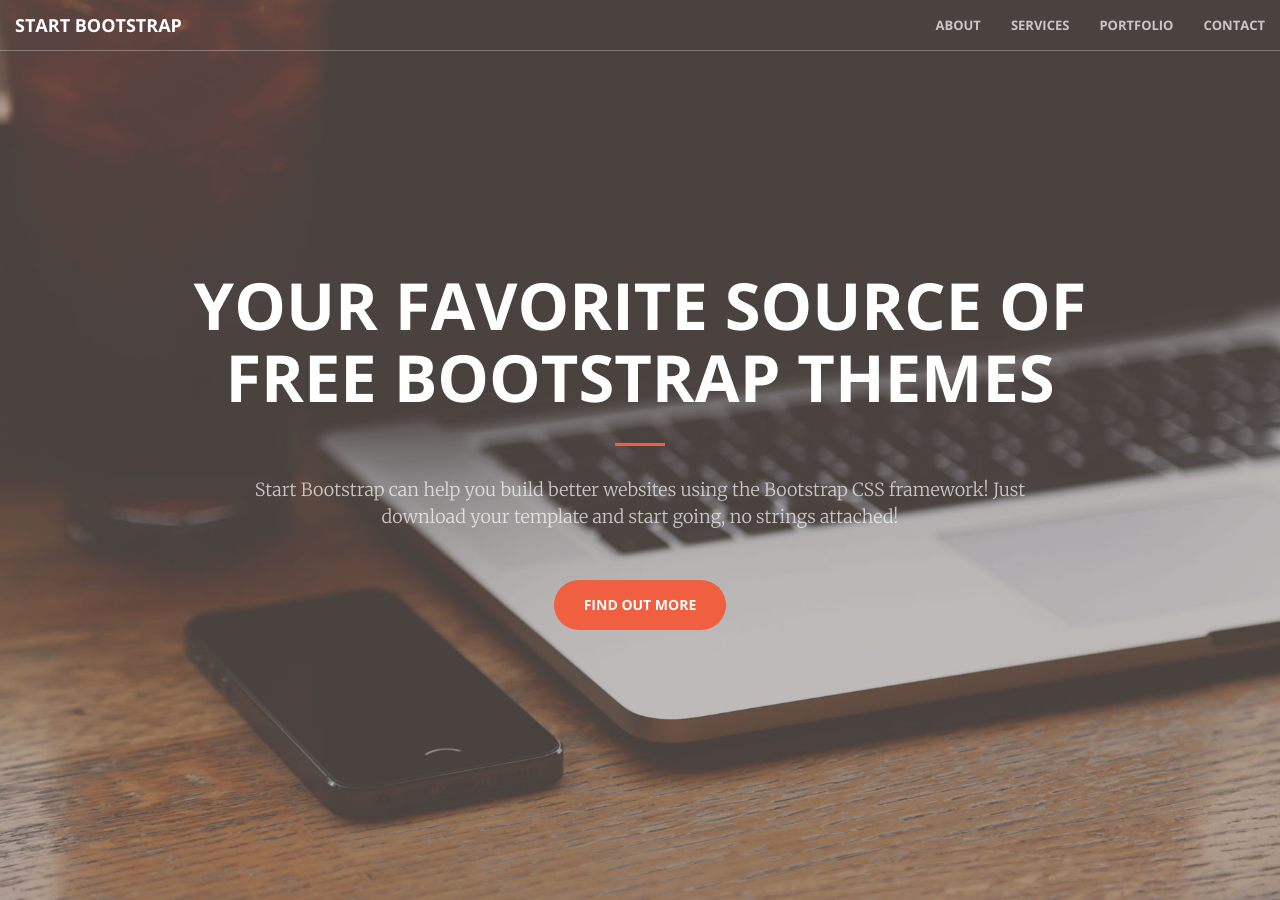
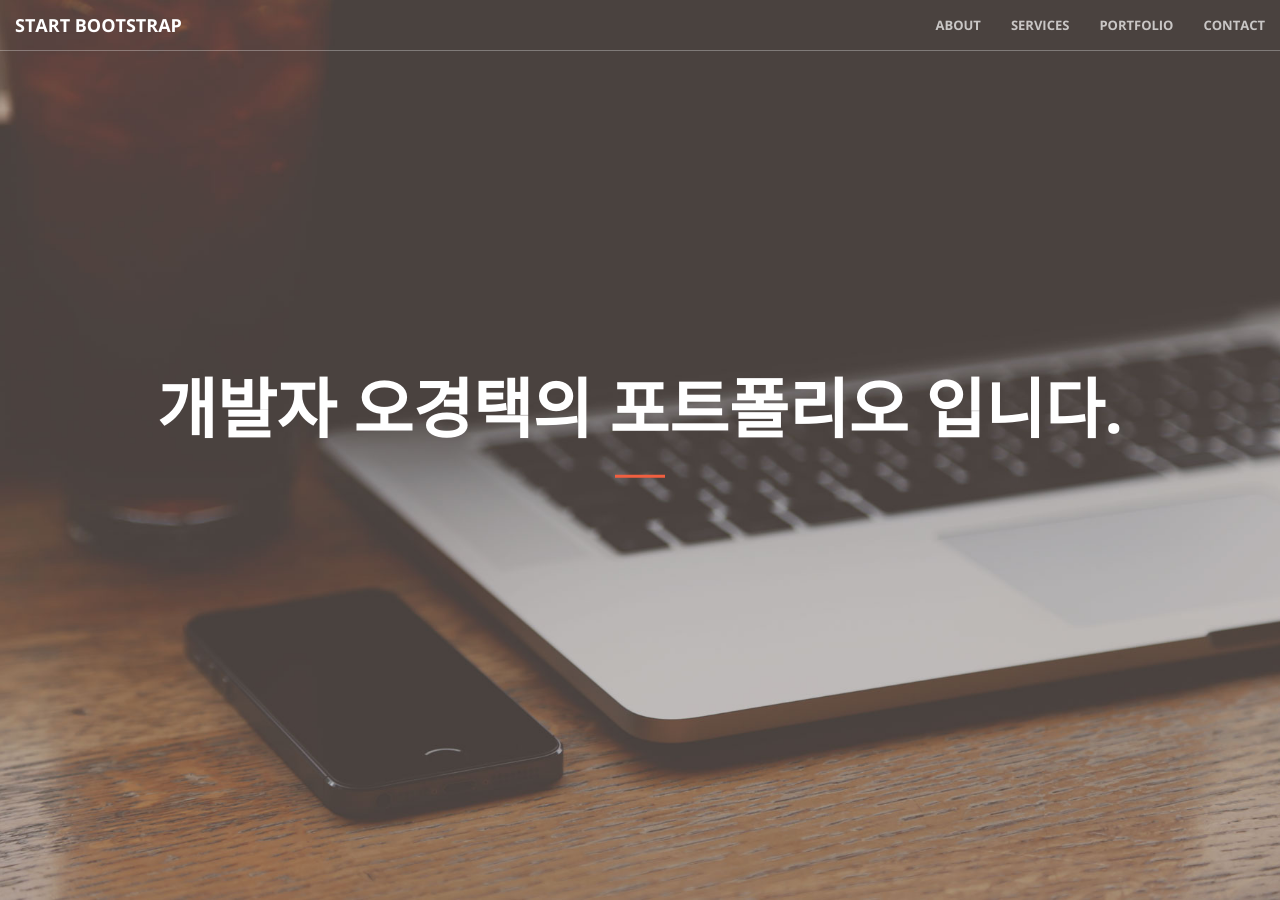
Before and after one commit to OhGyeongtaek/ohgyeongtaek.github.io, a Jekyll site: the page built from index.html, in a window 1280 px wide and 900 px high. Built offline with Jekyll 4.4.1, drawn with Linux system fonts in a browser that asks for light colours; some of the changed text lies outside the part shown.

Commit message:
blog header text update

```diff
--- a/_config.yml
+++ b/_config.yml
@@ -6,7 +6,7 @@ baseurl: "" # the subpath of your site, e.g. /blog/
 url: "https://ohgyeongtaek.github.io/" # the base hostname & protocol for your site
 
 #twitter_username:
-github_username: OhGyeongTaek
+github_username: Oh Gyeong Taek
 
 # Build settings
 markdown: kramdown
--- a/_includes/header.html
+++ b/_includes/header.html
@@ -1,10 +1,10 @@
 <header>
     <div class="header-content">
         <div class="header-content-inner">
-            <h1>Your Favorite Source of Free Bootstrap Themes</h1>
+            <h1>개발자 오경택의 포트폴리오 입니다.</h1>
             <hr>
-            <p>Start Bootstrap can help you build better websites using the Bootstrap CSS framework! Just download your template and start going, no strings attached!</p>
-            <a href="#about" class="btn btn-primary btn-xl page-scroll">Find Out More</a>
+            <p></p>
+            <!-- <a href="#about" class="btn btn-primary btn-xl page-scroll">Find Out More</a> -->
         </div>
     </div>
 </header>
```
